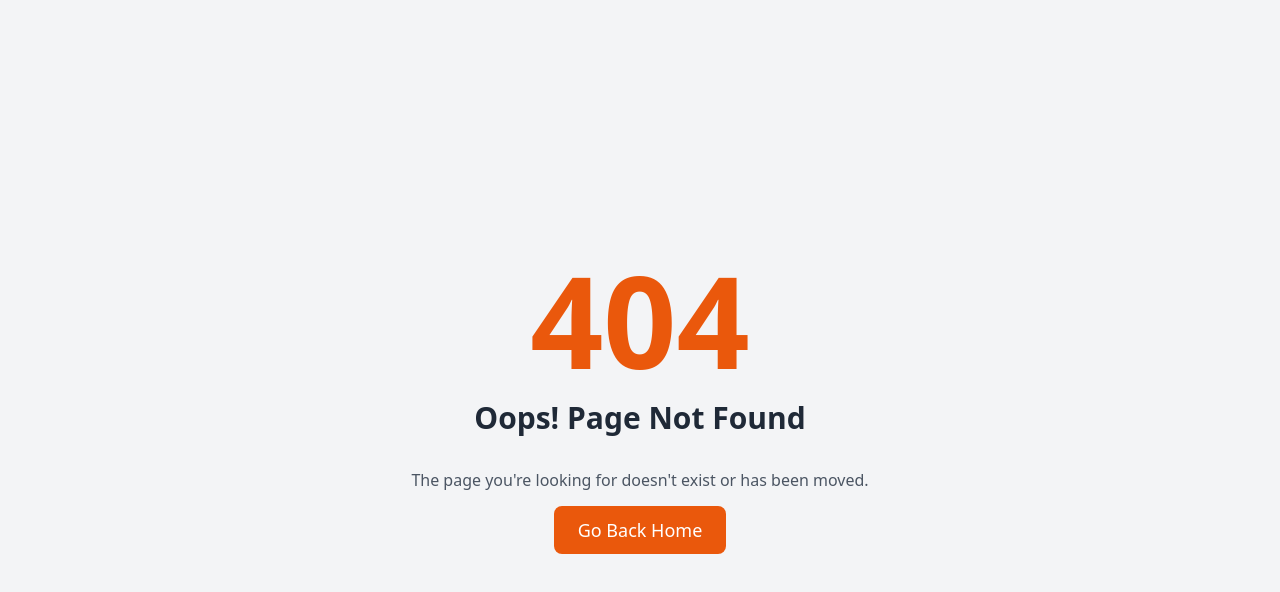
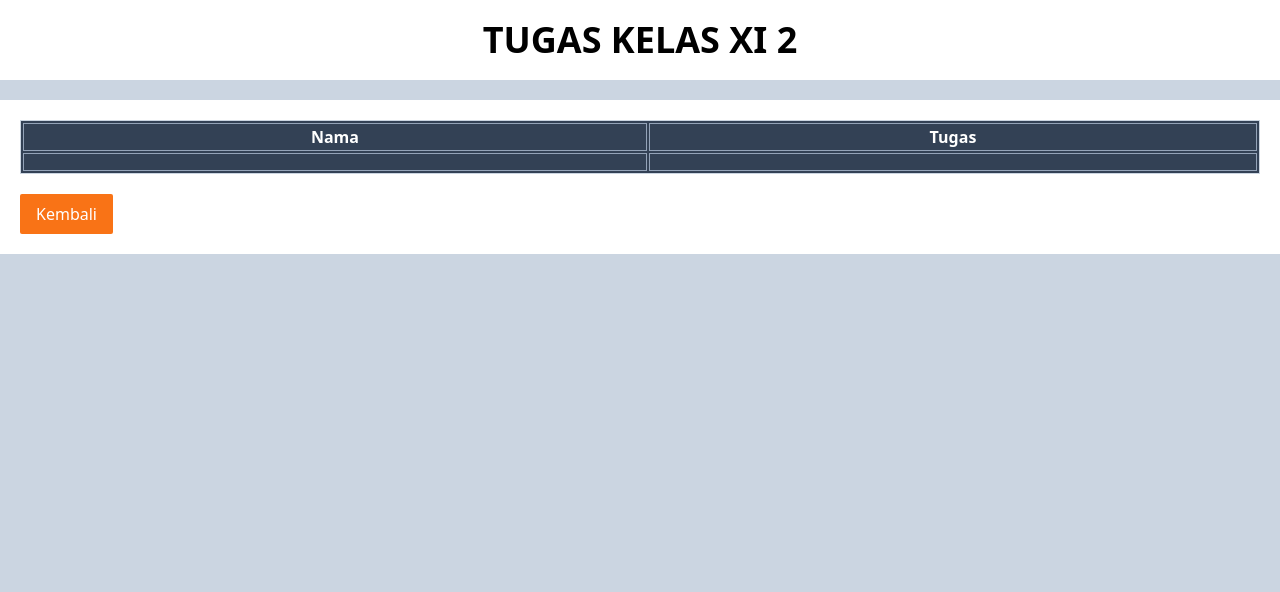
Before and after one commit to adeandro/tugas-siswa, a React (Vite) app: page /tugas-siswa/SebelasB in a window 1280 px wide. Before the commit this address had no page. Shown: the top 592 px of the page. Built offline with nearby package versions, Linux system fonts and the light colour scheme.

Commit message:
add base on vite.config.js

```diff
--- a/src/App.jsx
+++ b/src/App.jsx
@@ -8,9 +8,9 @@ function App() {
   return (
     <Router>
       <Routes>
-        <Route path="/" element={<Home />} />
-        <Route path="/SebelasA" element={<SebelasA />} />
-        <Route path="/SebelasB" element={<SebelasB />} />
+        <Route path="/tugas-siswa" element={<Home />} />
+        <Route path="/tugas-siswa/SebelasA" element={<SebelasA />} />
+        <Route path="/tugas-siswa/SebelasB" element={<SebelasB />} />
         <Route path="/*" element={<NotFound />} />
       </Routes>
     </Router>
--- a/src/Components/BackButton.jsx
+++ b/src/Components/BackButton.jsx
@@ -4,7 +4,7 @@ function BackButton() {
   const navigate = useNavigate();
   return (
     <button
-      onClick={() => navigate("/")}
+      onClick={() => navigate("/tugas-siswa")}
       className="bg-orange-500 text-white py-2 px-4 rounded-sm hover:bg-orange-600 focus:outline-none focus:ring-2 focus:ring-orange-300 mt-5"
     >
       Kembali
--- a/src/Pages/Home.jsx
+++ b/src/Pages/Home.jsx
@@ -47,13 +47,13 @@ function Home() {
           </div>
           <div className="flex flex-wrap gap-4 p-4 justify-center">
             <button
-              onClick={() => navigate("/SebelasA")}
+              onClick={() => navigate("/tugas-siswa/SebelasA")}
               className="bg-orange-500 text-white py-2 px-4 rounded-sm hover:bg-orange-600 focus:outline-none focus:ring-2 focus:ring-orange-300"
             >
               XI.1
             </button>
             <button
-              onClick={() => navigate("/SebelasB")}
+              onClick={() => navigate("/tugas-siswa/SebelasB")}
               className="bg-orange-500 text-white py-2 px-4 rounded-sm hover:bg-orange-600 focus:outline-none focus:ring-2 focus:ring-orange-300"
             >
               XI.2
--- a/vite.config.js
+++ b/vite.config.js
@@ -3,6 +3,6 @@ import react from "@vitejs/plugin-react";
 
 // https://vitejs.dev/config/
 export default defineConfig({
-  base: "/",
+  base: "/tugas-siswa",
   plugins: [react()],
 });
```
